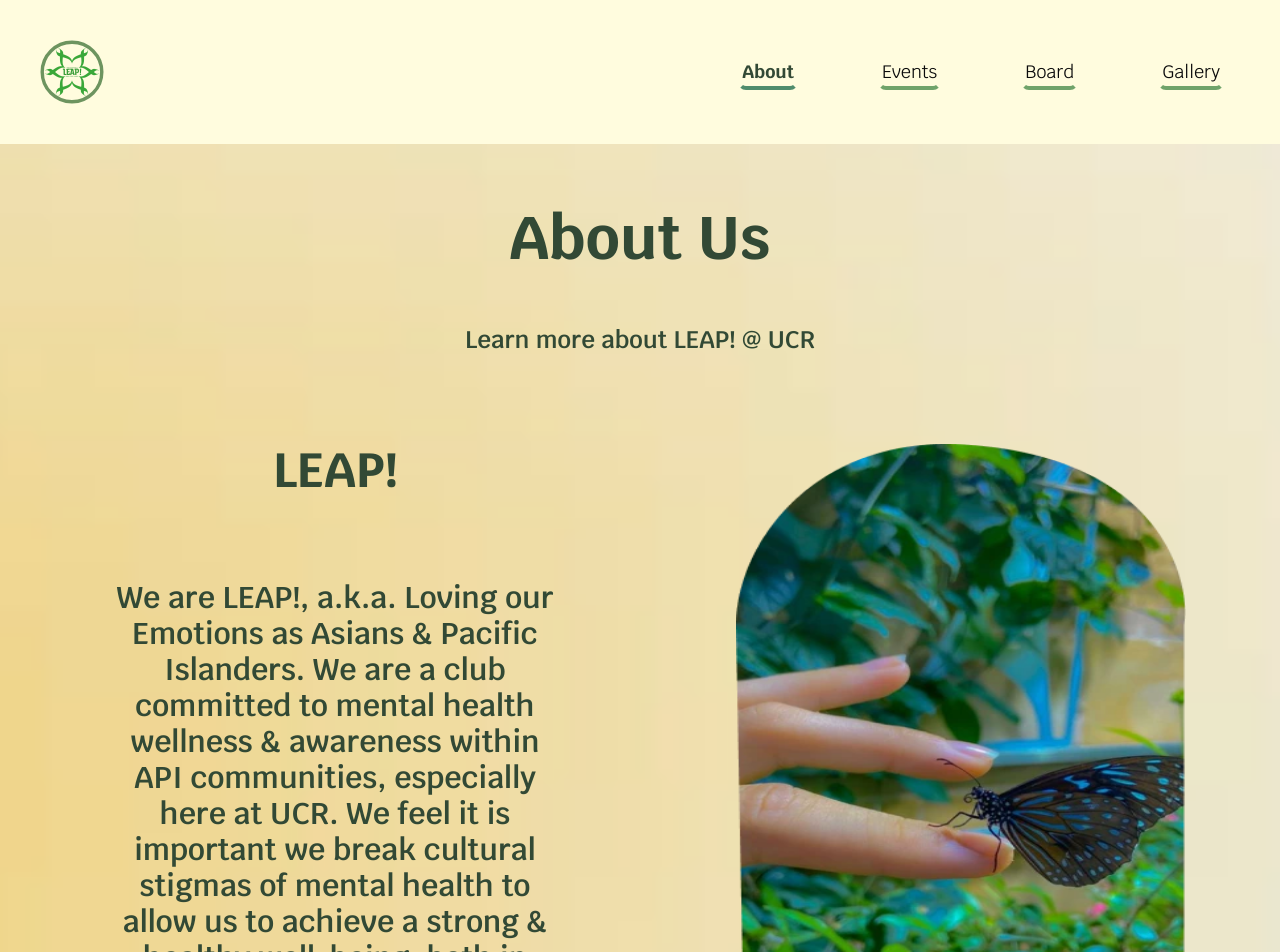
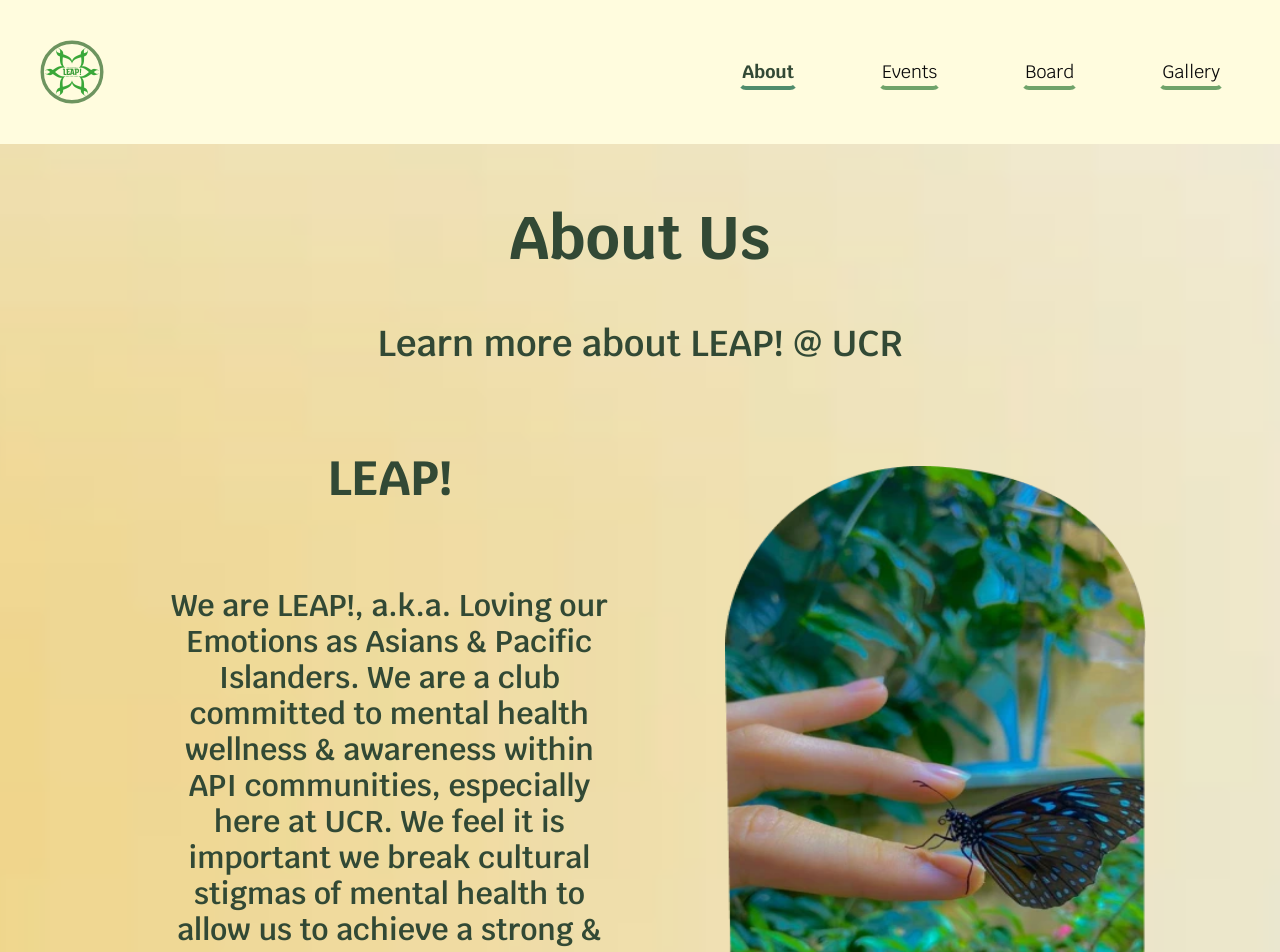
Before and after one commit to acm-ucr/leap-website, a Next.js app: page /about in a window 1280 px wide. Shown: the top 952 px of the page. Built offline with nearby package versions, Linux system fonts and the light colour scheme; what tailwindcss-animated would draw is missing.

Commit message:
Adjusted page to accomodate for md sized screens.

```diff
--- a/src/app/about/page.tsx
+++ b/src/app/about/page.tsx
@@ -17,10 +17,10 @@
         transition={{ duration: 1 }}
         className="relative mb-6 mt-3 w-5/6 md:mt-10 lg:mt-12"
       >
-        <div className="pb-10 pt-40 font-leap text-3xl font-bold text-leap-dark-green sm:text-5xl lg:text-6xl">
+        <div className="pb-10 pt-40 font-leap text-6xl font-bold text-leap-dark-green sm:text-5xl lg:text-6xl">
           About Us
         </div>
-        <div className="md:pb-15 px-4 pb-4 pt-4 font-leap font-semibold text-leap-dark-green sm:px-20 sm:pb-10 sm:text-lg md:text-xl lg:pb-10 lg:text-2xl">
+        <div className="md:pb-15 px-4 pb-4 pt-4 font-leap text-xl font-semibold text-leap-dark-green sm:px-20 sm:pb-10 sm:text-2xl md:text-3xl lg:pb-10 lg:text-4xl">
           Learn more about LEAP! @ UCR
         </div>
       </motion.div>
--- a/src/components/about/Leap.tsx
+++ b/src/components/about/Leap.tsx
@@ -6,7 +6,7 @@
 const Leap = () => {
   return (
     <div className="bg-cover bg-center bg-no-repeat">
-      <div className="flex flex-col items-center p-8 text-center text-leap-dark-green sm:hidden">
+      <div className="flex flex-col items-center p-8 text-center text-leap-dark-green sm:flex md:hidden">
         <motion.div
           className="text-3xl font-bold"
           initial={{ x: -50, opacity: 0 }}
@@ -44,8 +44,8 @@
         </motion.p>
       </div>
 
-      <div className="hidden flex-col justify-between gap-x-40 p-6 text-center text-leap-dark-green sm:flex md:flex-row">
-        <div className="w-1/2 p-4 text-center font-leap">
+      <div className="hidden p-6 text-center text-leap-dark-green md:flex md:items-center md:justify-center md:gap-x-20">
+        <div className="flex w-3/5 flex-col items-center p-4 text-center font-leap">
           <motion.div
             className="mt-9 text-3xl font-bold md:text-4xl lg:text-5xl"
             initial={{ opacity: 0, y: -50 }}
@@ -71,7 +71,7 @@
         </div>
 
         <motion.div
-          className="flex w-1/2 justify-center"
+          className="flex w-1/2 items-center justify-center"
           initial={{ opacity: 0, scale: 0.8 }}
           whileInView={{ opacity: 1, scale: 1 }}
           transition={{ duration: 0.8, delay: 0.2 }}
@@ -79,7 +79,7 @@
           <Image
             src={ButterflyImg}
             alt="Bird"
-            className="h-[450px] w-[250px] md:h-[550px] md:w-[300px] lg:h-[700px] lg:w-[450px]"
+            className="h-[450px] w-[250px] md:h-[450px] md:w-[300px] lg:h-[700px] lg:w-[450px]"
           />
         </motion.div>
       </div>
```
Also changed, not shown: 1 other file (tests, documents, lock files or other folders).
